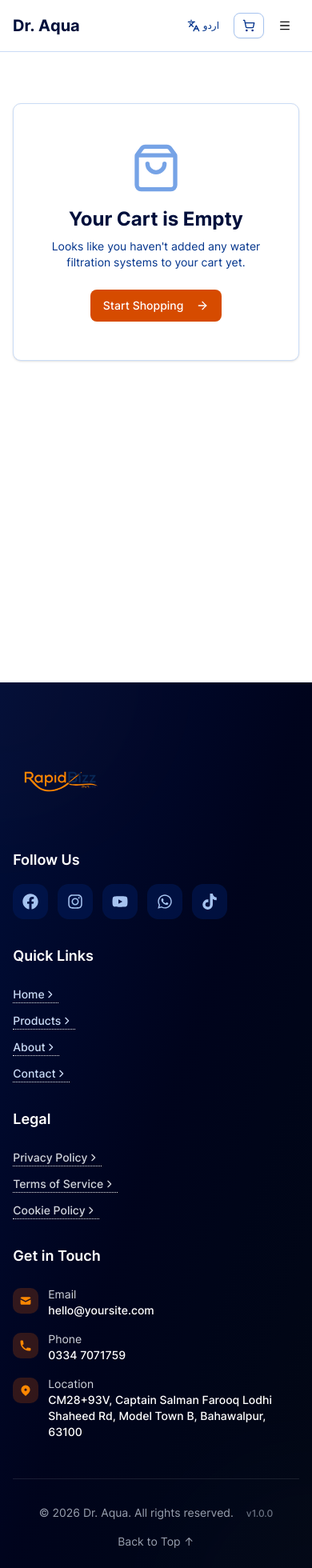
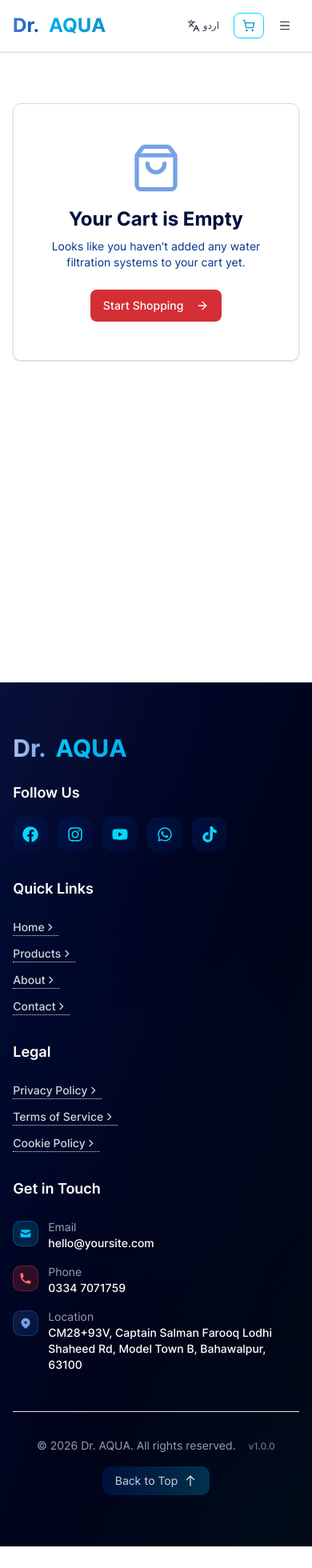
Before and after one commit to Hafsa720/dr-aqua-project, a Next.js app: page /cart in a window 390 px wide. Shown: the top 1960 px of the page at 80% size. After the commit the page ends 1933 px from the top, so only its background shows below. Built offline with nearby package versions, Linux system fonts and the light colour scheme.

Commit message:
feat: Enhance code quality and performance with optimizations across components and styles

```diff
--- a/src/app/globals.css
+++ b/src/app/globals.css
@@ -191,18 +191,31 @@
   --color-primary-900: oklch(0.19 0.09 258.4);
   --color-primary-950: oklch(0.12 0.06 258.4);
 
-  /* Secondary color palette - #FF8621 (orange) */
-  --color-secondary-50: oklch(0.98 0.02 68.3);
-  --color-secondary-100: oklch(0.95 0.05 68.3);
-  --color-secondary-200: oklch(0.89 0.1 68.3);
-  --color-secondary-300: oklch(0.82 0.16 68.3);
-  --color-secondary-400: oklch(0.74 0.22 68.3);
-  --color-secondary-500: oklch(0.67 0.27 68.3);
-  --color-secondary-600: oklch(0.59 0.25 68.3);
-  --color-secondary-700: oklch(0.49 0.21 68.3);
-  --color-secondary-800: oklch(0.39 0.17 68.3);
-  --color-secondary-900: oklch(0.32 0.13 68.3);
-  --color-secondary-950: oklch(0.21 0.09 68.3);
+  /* Secondary color palette - #E03E2A (red/orange from logo) */
+  --color-secondary-50: oklch(0.98 0.02 25);
+  --color-secondary-100: oklch(0.95 0.05 25);
+  --color-secondary-200: oklch(0.89 0.1 25);
+  --color-secondary-300: oklch(0.82 0.15 25);
+  --color-secondary-400: oklch(0.74 0.2 25);
+  --color-secondary-500: oklch(0.65 0.22 25);
+  --color-secondary-600: oklch(0.57 0.2 25);
+  --color-secondary-700: oklch(0.47 0.18 25);
+  --color-secondary-800: oklch(0.37 0.15 25);
+  --color-secondary-900: oklch(0.3 0.12 25);
+  --color-secondary-950: oklch(0.2 0.08 25);
+
+  /* Aqua color palette - #00B0F0 (cyan/blue from logo water droplet) */
+  --color-aqua-50: oklch(0.98 0.02 220);
+  --color-aqua-100: oklch(0.95 0.05 220);
+  --color-aqua-200: oklch(0.89 0.1 220);
+  --color-aqua-300: oklch(0.82 0.15 220);
+  --color-aqua-400: oklch(0.75 0.18 220);
+  --color-aqua-500: oklch(0.68 0.2 220);
+  --color-aqua-600: oklch(0.6 0.18 220);
+  --color-aqua-700: oklch(0.52 0.16 220);
+  --color-aqua-800: oklch(0.42 0.13 220);
+  --color-aqua-900: oklch(0.35 0.1 220);
+  --color-aqua-950: oklch(0.25 0.07 220);
 
   /* Light theme colors */
   --color-background: #ffffff;
--- a/src/components/cart-provider.tsx
+++ b/src/components/cart-provider.tsx
@@ -36,32 +36,35 @@ export function CartProvider({ children }: { children: ReactNode }) {
   const [items, setItems] = useState<CartItem[]>([]);
   const [isLoaded, setIsLoaded] = useState(false);
 
-  // Load cart from localStorage on mount
+  // Load cart from localStorage on mount (only once)
   useEffect(() => {
+    if (isLoaded) return;
+
     try {
       const savedCart = localStorage.getItem(CART_STORAGE_KEY);
       if (savedCart) {
-        setItems(JSON.parse(savedCart));
+        const parsedCart = JSON.parse(savedCart);
+        setItems(parsedCart);
       }
     } catch (error) {
       console.error('Failed to load cart from localStorage:', error);
     } finally {
       setIsLoaded(true);
     }
-  }, []);
+  }, [isLoaded]);
 
-  // Save cart to localStorage whenever items change
+  // Save cart to localStorage whenever items change (only after initial load)
   useEffect(() => {
-    if (isLoaded) {
+    if (!isLoaded) return;
+
     try {
       localStorage.setItem(CART_STORAGE_KEY, JSON.stringify(items));
     } catch (error) {
       console.error('Failed to save cart to localStorage:', error);
     }
-    }
   }, [items, isLoaded]);
 
-  const addItem = (item: CartItem) => {
+  const addItem = React.useCallback((item: CartItem) => {
     setItems((prev) => {
       const existingItem = prev.find((i) => i.id === item.id);
       if (existingItem) {
@@ -71,42 +74,41 @@ export function CartProvider({ children }: { children: ReactNode }) {
       }
       return [...prev, { ...item, quantity: 1 }];
     });
-  };
+  }, []);
 
-  const removeItem = (id: string) => {
+  const removeItem = React.useCallback((id: string) => {
     setItems((prev) => prev.filter((item) => item.id !== id));
-  };
+  }, []);
 
-  const updateQuantity = (id: string, quantity: number) => {
+  const updateQuantity = React.useCallback((id: string, quantity: number) => {
     if (quantity <= 0) {
-      removeItem(id);
+      setItems((prev) => prev.filter((item) => item.id !== id));
       return;
     }
     setItems((prev) =>
       prev.map((item) => (item.id === id ? { ...item, quantity } : item)),
     );
-  };
+  }, []);
 
-  const clearCart = () => {
+  const clearCart = React.useCallback(() => {
     setItems([]);
-  };
+  }, []);
 
-  const getTotalPrice = () => {
+  const getTotalPrice = React.useCallback(() => {
     return items.reduce(
       (total, item) => total + item.price * (item.quantity || 1),
       0,
     );
-  };
+  }, [items]);
 
-  const getTotalItems = () => {
+  const getTotalItems = React.useCallback(() => {
     return items.reduce((total, item) => total + (item.quantity || 1), 0);
-  };
+  }, [items]);
 
-  const total = getTotalPrice();
+  const total = React.useMemo(() => getTotalPrice(), [getTotalPrice]);
 
-  return (
-    <CartContext.Provider
-      value={{
+  const contextValue = React.useMemo(
+    () => ({
       items,
       addItem,
       removeItem,
@@ -115,10 +117,21 @@ export function CartProvider({ children }: { children: ReactNode }) {
       getTotalPrice,
       getTotalItems,
       total,
-      }}
-    >
-      {children}
-    </CartContext.Provider>
+    }),
+    [
+      items,
+      addItem,
+      removeItem,
+      updateQuantity,
+      clearCart,
+      getTotalPrice,
+      getTotalItems,
+      total,
+    ],
+  );
+
+  return (
+    <CartContext.Provider value={contextValue}>{children}</CartContext.Provider>
   );
 }
 
--- a/src/components/layout/Footer.tsx
+++ b/src/components/layout/Footer.tsx
@@ -47,10 +47,11 @@ const Footer = () => {
 
   return (
     <footer className='bg-gradient-to-br from-primary-900 via-primary-950 to-gray-950 text-white relative overflow-hidden'>
-      {/* Background Pattern */}
+      {/* Background Pattern - Logo Colors */}
       <div className='absolute inset-0 opacity-10'>
-        <div className='absolute top-0 left-0 w-96 h-96 bg-secondary-500/20 rounded-full blur-3xl -translate-x-48 -translate-y-48' />
-        <div className='absolute bottom-0 right-0 w-96 h-96 bg-primary-500/20 rounded-full blur-3xl translate-x-48 translate-y-48' />
+        <div className='absolute top-0 left-0 w-96 h-96 bg-secondary-500/30 rounded-full blur-3xl -translate-x-48 -translate-y-48' />
+        <div className='absolute bottom-0 right-0 w-96 h-96 bg-aqua-500/30 rounded-full blur-3xl translate-x-48 translate-y-48' />
+        <div className='absolute top-1/2 left-1/2 w-96 h-96 bg-primary-500/20 rounded-full blur-3xl -translate-x-1/2 -translate-y-1/2' />
       </div>
 
       <div className='layout py-16 relative z-10'>
@@ -59,13 +60,17 @@ const Footer = () => {
           {/* Brand Section */}
           <div className='lg:col-span-1 md:col-span-2'>
             <div className='flex justify-start mb-6'>
-              <NextImage
-                src='/logo.svg'
-                alt='Dr. Aqua Logo'
-                width={120}
-                height={48}
-                className='object-contain'
-              />
+              <Link href='/' className='flex items-center space-x-3 group'>
+                <div className='relative'>
+                  <div className='absolute inset-0 bg-gradient-to-r from-primary-400 via-secondary-400 to-aqua-400 rounded-lg blur-lg opacity-0 group-hover:opacity-50 transition-opacity' />
+                  <span className='relative text-3xl font-bold bg-gradient-to-r from-primary-300 to-primary-400 bg-clip-text text-transparent'>
+                    Dr.
+                  </span>
+                </div>
+                <span className='text-3xl font-bold bg-gradient-to-r from-aqua-400 to-aqua-500 bg-clip-text text-transparent'>
+                  AQUA
+                </span>
+              </Link>
             </div>
 
             {/* Social Links */}
@@ -76,7 +81,7 @@ const Footer = () => {
                   <Link
                     key={social.name}
                     href={social.href}
-                    className='text-primary-300 p-3 bg-primary-800/50 hover:bg-primary-800 hover:text-secondary-400 rounded-xl transition-all duration-200 focus-ring touch-feedback'
+                    className='text-aqua-300 p-3 bg-gradient-to-br from-primary-800/50 to-primary-900/50 hover:from-primary-700/70 hover:to-primary-800/70 hover:text-aqua-400 rounded-xl transition-all duration-200 focus-ring touch-feedback hover:scale-110 hover:shadow-lg hover:shadow-aqua-500/20'
                     aria-label={`Follow us on ${social.name}`}
                     target='_blank'
                     rel='noopener noreferrer'
@@ -96,7 +101,7 @@ const Footer = () => {
                 <li key={link.name}>
                   <ArrowLink
                     href={link.href}
-                    className='text-primary-200 hover:text-secondary-400 transition-all duration-200 text-sm focus-ring'
+                    className='text-gray-300 hover:text-aqua-400 transition-all duration-200 text-sm focus-ring'
                   >
                     {link.name}
                   </ArrowLink>
@@ -113,7 +118,7 @@ const Footer = () => {
                 <li key={item.name}>
                   <ArrowLink
                     href={item.href}
-                    className='text-gray-300 hover:text-white transition-smooth text-sm focus-ring'
+                    className='text-gray-300 hover:text-aqua-400 transition-smooth text-sm focus-ring'
                   >
                     {item.name}
                   </ArrowLink>
@@ -127,9 +132,9 @@ const Footer = () => {
             <h3 className='font-semibold mb-6 text-white'>Get in Touch</h3>
             <div className='space-y-4'>
               <div className='flex items-start gap-3'>
-                <div className='flex items-center justify-center w-8 h-8 bg-secondary-500/20 rounded-lg mt-0.5 flex-shrink-0'>
+                <div className='flex items-center justify-center w-8 h-8 bg-gradient-to-br from-aqua-500/20 to-aqua-600/20 rounded-lg mt-0.5 flex-shrink-0 border border-aqua-500/30'>
                   <svg
-                    className='w-4 h-4 text-secondary-400'
+                    className='w-4 h-4 text-aqua-400'
                     fill='currentColor'
                     viewBox='0 0 20 20'
                   >
@@ -138,10 +143,10 @@ const Footer = () => {
                   </svg>
                 </div>
                 <div className='min-w-0 flex-1'>
-                  <p className='text-gray-300 text-sm'>Email</p>
+                  <p className='text-gray-400 text-sm'>Email</p>
                   <UnstyledLink
                     href={footerContent.contact.email.href}
-                    className='text-white font-medium break-words hover:text-secondary-300 transition-smooth focus-ring touch-feedback text-sm'
+                    className='text-white font-medium break-words hover:text-aqua-400 transition-smooth focus-ring touch-feedback text-sm'
                   >
                     {footerContent.contact.email.label}
                   </UnstyledLink>
@@ -149,7 +154,7 @@ const Footer = () => {
               </div>
 
               <div className='flex items-start gap-3'>
-                <div className='flex items-center justify-center w-8 h-8 bg-secondary-500/20 rounded-lg mt-0.5 flex-shrink-0'>
+                <div className='flex items-center justify-center w-8 h-8 bg-gradient-to-br from-secondary-500/20 to-secondary-600/20 rounded-lg mt-0.5 flex-shrink-0 border border-secondary-500/30'>
                   <svg
                     className='w-4 h-4 text-secondary-400'
                     fill='currentColor'
@@ -159,10 +164,10 @@ const Footer = () => {
                   </svg>
                 </div>
                 <div className='min-w-0 flex-1'>
-                  <p className='text-gray-300 text-sm'>Phone</p>
+                  <p className='text-gray-400 text-sm'>Phone</p>
                   <UnstyledLink
                     href={footerContent.contact.phone.href}
-                    className='text-white font-medium hover:text-secondary-300 transition-smooth focus-ring touch-feedback text-sm whitespace-nowrap'
+                    className='text-white font-medium hover:text-aqua-400 transition-smooth focus-ring touch-feedback text-sm whitespace-nowrap'
                   >
                     {footerContent.contact.phone.label}
                   </UnstyledLink>
@@ -170,9 +175,9 @@ const Footer = () => {
               </div>
 
               <div className='flex items-start gap-3'>
-                <div className='flex items-center justify-center w-8 h-8 bg-secondary-500/20 rounded-lg mt-0.5 flex-shrink-0'>
+                <div className='flex items-center justify-center w-8 h-8 bg-gradient-to-br from-primary-500/20 to-primary-600/20 rounded-lg mt-0.5 flex-shrink-0 border border-primary-500/30'>
                   <svg
-                    className='w-4 h-4 text-secondary-400'
+                    className='w-4 h-4 text-primary-400'
                     fill='currentColor'
                     viewBox='0 0 20 20'
                   >
@@ -184,10 +189,10 @@ const Footer = () => {
                   </svg>
                 </div>
                 <div className='min-w-0 flex-1'>
-                  <p className='text-gray-300 text-sm'>Location</p>
+                  <p className='text-gray-400 text-sm'>Location</p>
                   <UnstyledLink
                     href={footerContent.contact.location.href}
-                    className='text-white font-medium hover:text-secondary-300 transition-smooth focus-ring touch-feedback text-sm break-words'
+                    className='text-white font-medium hover:text-aqua-400 transition-smooth focus-ring touch-feedback text-sm break-words'
                     target='_blank'
                     rel='noopener noreferrer'
                   >
@@ -200,19 +205,19 @@ const Footer = () => {
         </div>
 
         {/* Bottom Bar */}
-        <div className='border-t border-white/10 mt-12 pt-8 flex flex-col md:flex-row justify-between items-center gap-4'>
+        <div className='border-t border-gradient-to-r from-primary-500/20 via-aqua-500/20 to-secondary-500/20 mt-12 pt-8 flex flex-col md:flex-row justify-between items-center gap-4'>
           <div className='flex items-center gap-4'>
             <p className='text-gray-400 text-sm'>
-              © {new Date().getFullYear()} Dr. Aqua. All rights reserved.
+              © {new Date().getFullYear()} Dr. AQUA. All rights reserved.
             </p>
             <div className='hidden md:flex items-center gap-1 text-xs text-gray-500'>
               <span>Built with</span>
-              <FaHeart className='text-red-400 text-xs animate-pulse' />
+              <FaHeart className='text-secondary-400 text-xs animate-pulse' />
               <span>and modern technologies</span>
               <span className='text-gray-600'>•</span>
               <UnstyledLink
                 href='/changelog'
-                className='text-gray-500 hover:text-white transition-smooth underline-offset-2 hover:underline font-medium focus-ring touch-feedback'
+                className='text-gray-500 hover:text-aqua-400 transition-smooth underline-offset-2 hover:underline font-medium focus-ring touch-feedback'
                 title='View changelog and version history'
               >
                 v1.0.0
@@ -222,7 +227,7 @@ const Footer = () => {
             <div className='md:hidden'>
               <UnstyledLink
                 href='/changelog'
-                className='text-gray-500 hover:text-white transition-smooth underline-offset-2 hover:underline font-medium text-xs focus-ring touch-feedback'
+                className='text-gray-500 hover:text-aqua-400 transition-smooth underline-offset-2 hover:underline font-medium text-xs focus-ring touch-feedback'
                 title='View changelog and version history'
               >
                 v1.0.0
@@ -233,9 +238,22 @@ const Footer = () => {
           <div className='flex items-center gap-6'>
             <button
               onClick={() => window.scrollTo({ top: 0, behavior: 'smooth' })}
-              className='text-gray-400 hover:text-white transition-smooth text-sm cursor-pointer focus-ring touch-feedback'
+              className='group flex items-center gap-2 px-4 py-2 bg-gradient-to-r from-primary-800/50 to-aqua-800/50 hover:from-primary-700/70 hover:to-aqua-700/70 rounded-lg text-gray-300 hover:text-white transition-all text-sm cursor-pointer focus-ring touch-feedback'
             >
-              Back to Top ↑
+              <span>Back to Top</span>
+              <svg
+                className='w-4 h-4 group-hover:-translate-y-1 transition-transform'
+                fill='none'
+                stroke='currentColor'
+                viewBox='0 0 24 24'
+              >
+                <path
+                  strokeLinecap='round'
+                  strokeLinejoin='round'
+                  strokeWidth={2}
+                  d='M5 10l7-7m0 0l7 7m-7-7v18'
+                />
+              </svg>
             </button>
           </div>
         </div>
--- a/src/components/layout/Navigation.tsx
+++ b/src/components/layout/Navigation.tsx
@@ -43,12 +43,20 @@ export default function Navigation() {
   };
 
   return (
-    <nav className='sticky top-0 z-50 w-full border-b border-primary-200 bg-white/95 backdrop-blur supports-[backdrop-filter]:bg-white/60'>
+    <nav className='sticky top-0 z-50 w-full border-b border-gray-200 bg-white/95 backdrop-blur supports-[backdrop-filter]:bg-white/60 shadow-sm'>
       <div className='container mx-auto px-4'>
         <div className='flex h-16 items-center justify-between'>
           {/* Logo */}
-          <Link href='/' className='flex items-center space-x-2'>
-            <span className='text-xl font-bold text-primary-900'>Dr. Aqua</span>
+          <Link href='/' className='flex items-center space-x-3 group'>
+            <div className='relative'>
+              <div className='absolute inset-0 bg-gradient-to-r from-primary-500 via-secondary-500 to-aqua-500 rounded-lg blur opacity-0 group-hover:opacity-30 transition-opacity' />
+              <span className='relative text-2xl font-bold bg-gradient-to-r from-primary-500 to-primary-600 bg-clip-text text-transparent'>
+                Dr.
+              </span>
+            </div>
+            <span className='text-2xl font-bold bg-gradient-to-r from-aqua-500 to-aqua-600 bg-clip-text text-transparent'>
+              AQUA
+            </span>
           </Link>
 
           {/* Desktop Navigation */}
@@ -58,13 +66,21 @@ export default function Navigation() {
                 key={item.name}
                 href={item.href}
                 className={cn(
-                  'text-sm font-medium transition-colors hover:text-primary-600',
+                  'text-sm font-semibold transition-all duration-200 relative group',
                   pathname === item.href
-                    ? 'text-primary-700'
-                    : 'text-primary-900',
+                    ? 'text-primary-600'
+                    : 'text-gray-700 hover:text-primary-600',
                 )}
               >
                 {item.name}
+                <span
+                  className={cn(
+                    'absolute -bottom-1 left-0 h-0.5 bg-gradient-to-r from-primary-500 to-aqua-500 transition-all duration-200',
+                    pathname === item.href
+                      ? 'w-full'
+                      : 'w-0 group-hover:w-full',
+                  )}
+                />
               </Link>
             ))}
 
@@ -73,7 +89,7 @@ export default function Navigation() {
               variant='ghost'
               size='sm'
               onClick={toggleLanguage}
-              className='gap-1 text-primary-700 hover:text-primary-900 hover:bg-primary-50'
+              className='gap-1 text-gray-700 hover:text-primary-600 hover:bg-primary-50/50'
               aria-label='Toggle language'
             >
               <Languages className='h-4 w-4' />
@@ -87,12 +103,12 @@ export default function Navigation() {
               <Button
                 variant='outline'
                 size='sm'
-                className='relative border-primary-300 text-primary-700 hover:bg-primary-50 hover:border-primary-400'
+                className='relative border-aqua-300 text-aqua-600 hover:bg-aqua-50 hover:border-aqua-400 transition-all'
               >
                 <ShoppingCart className='h-4 w-4' />
                 <span className='ml-2'>{cartText}</span>
                 {cartItemCount > 0 && (
-                  <span className='absolute -top-2 -right-2 bg-secondary-600 text-white text-xs font-bold rounded-full h-5 w-5 flex items-center justify-center shadow-md'>
+                  <span className='absolute -top-2 -right-2 bg-gradient-to-r from-secondary-500 to-secondary-600 text-white text-xs font-bold rounded-full h-5 w-5 flex items-center justify-center shadow-md animate-pulse'>
                     {cartItemCount}
                   </span>
                 )}
@@ -106,7 +122,7 @@ export default function Navigation() {
               variant='ghost'
               size='sm'
               onClick={toggleLanguage}
-              className='gap-1 text-primary-700'
+              className='gap-1 text-gray-700'
               aria-label='Toggle language'
             >
               <Languages className='h-4 w-4' />
@@ -118,11 +134,11 @@ export default function Navigation() {
               <Button
                 variant='outline'
                 size='sm'
-                className='relative border-primary-300 text-primary-700 hover:bg-primary-50'
+                className='relative border-aqua-300 text-aqua-600 hover:bg-aqua-50'
               >
                 <ShoppingCart className='h-4 w-4' />
                 {cartItemCount > 0 && (
-                  <span className='absolute -top-2 -right-2 bg-secondary-600 text-white text-xs font-bold rounded-full h-5 w-5 flex items-center justify-center shadow-md'>
+                  <span className='absolute -top-2 -right-2 bg-gradient-to-r from-secondary-500 to-secondary-600 text-white text-xs font-bold rounded-full h-5 w-5 flex items-center justify-center shadow-md'>
                     {cartItemCount}
                   </span>
                 )}
@@ -132,6 +148,7 @@ export default function Navigation() {
               variant='ghost'
               size='sm'
               onClick={() => setIsOpen(!isOpen)}
+              className='text-gray-700'
               aria-label='Toggle menu'
             >
               {isOpen ? (
@@ -145,17 +162,17 @@ export default function Navigation() {
 
         {/* Mobile Navigation */}
         {isOpen && (
-          <div className='border-t border-primary-200 py-4 md:hidden'>
-            <div className='flex flex-col space-y-3'>
+          <div className='border-t border-gray-200 py-4 md:hidden bg-gradient-to-br from-white to-gray-50'>
+            <div className='flex flex-col space-y-2'>
               {navigation.map((item) => (
                 <Link
                   key={item.name}
                   href={item.href}
                   className={cn(
-                    'rounded-md px-3 py-2 text-base font-medium transition-colors',
+                    'rounded-lg px-4 py-3 text-base font-semibold transition-all',
                     pathname === item.href
-                      ? 'bg-primary-100 text-primary-700'
-                      : 'text-primary-900 hover:bg-primary-50',
+                      ? 'bg-gradient-to-r from-primary-50 to-aqua-50 text-primary-700 border-l-4 border-primary-500'
+                      : 'text-gray-700 hover:bg-gradient-to-r hover:from-gray-50 hover:to-gray-100 hover:text-primary-600',
                   )}
                   onClick={() => setIsOpen(false)}
                 >
--- a/tailwind.config.ts
+++ b/tailwind.config.ts
@@ -23,15 +23,13 @@ const config: Config = {
         primary: {
           DEFAULT: 'hsl(var(--primary))',
           foreground: 'hsl(var(--primary-foreground))',
-          // 4 colors before #452E72
+          // Purple/Violet from logo "Dr." text
           50: '#F5F3FA', // Very light purple
           100: '#E8E1F3', // Light purple
           200: '#D4C5E8', // Lighter purple
           300: '#B8A1D8', // Light-medium purple
           400: '#9679C5', // Medium-light purple
-          // Base color #452E72
-          500: '#452E72', // Base primary color
-          // 6 colors after #452E72
+          500: '#452E72', // Base primary - Logo purple
           600: '#3D2865', // Darker purple
           700: '#352258', // Darker purple
           800: '#2D1C4B', // Much darker purple
@@ -42,21 +40,33 @@ const config: Config = {
         secondary: {
           DEFAULT: 'hsl(var(--secondary))',
           foreground: 'hsl(var(--secondary-foreground))',
-          // 4 colors before #DE261E
+          // Red/Orange from logo circle
           50: '#FEF2F2', // Very light red
           100: '#FEE2E2', // Light red
           200: '#FECACA', // Lighter red
           300: '#FCA5A5', // Light-medium red
           400: '#F87171', // Medium-light red
-          // Base color #DE261E
-          500: '#DE261E', // Base secondary color
-          // 6 colors after #DE261E
+          500: '#E03E2A', // Base secondary - Logo red/orange
           600: '#C8211B', // Darker red
           700: '#B21D18', // Darker red
           800: '#9C1815', // Much darker red
           900: '#861312', // Very dark red
           950: '#700F0F', // Extremely dark red
           1000: '#5A0C0C', // Almost black red
+        },
+        // Cyan/Blue from logo water droplet
+        aqua: {
+          50: '#E6F7FF', // Very light cyan
+          100: '#CCEFFF', // Light cyan
+          200: '#99DFFF', // Lighter cyan
+          300: '#66CFFF', // Light-medium cyan
+          400: '#33BFFF', // Medium-light cyan
+          500: '#00B0F0', // Base aqua - Logo water drop
+          600: '#0099D6', // Darker cyan
+          700: '#0082BD', // Darker cyan
+          800: '#006BA3', // Much darker cyan
+          900: '#00548A', // Very dark cyan
+          950: '#003D70', // Extremely dark cyan
         },
         muted: {
           DEFAULT: 'hsl(var(--muted))',
--- a/tsconfig.json
+++ b/tsconfig.json
@@ -41,7 +41,9 @@
     "**/*.ts",
     "**/*.tsx",
     ".next/types/**/*.ts",
-    ".next/dev/types/**/*.ts"
+    ".next/dev/types/**/*.ts",
+    ".next\\dev/types/**/*.ts",
+    ".next\\dev/types/**/*.ts"
   ],
   "exclude": [
     "node_modules"
```
Also changed, not shown: src/contexts/LanguageContext.tsx (+24 -16 lines), public/images/logo.png (added), 1 other file (tests, documents, lock files or other folders). Lines whose indentation alone changed are shown as unchanged.
